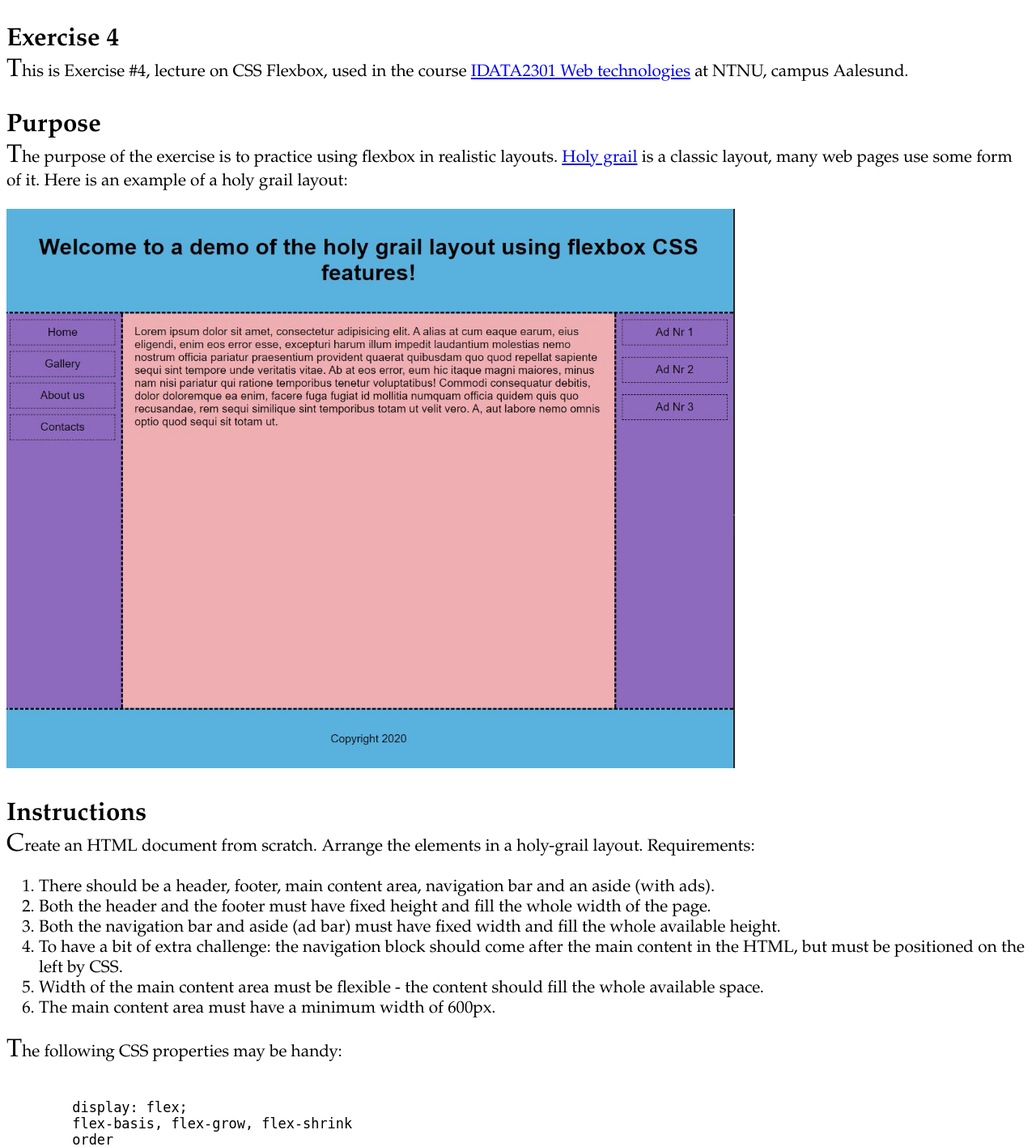
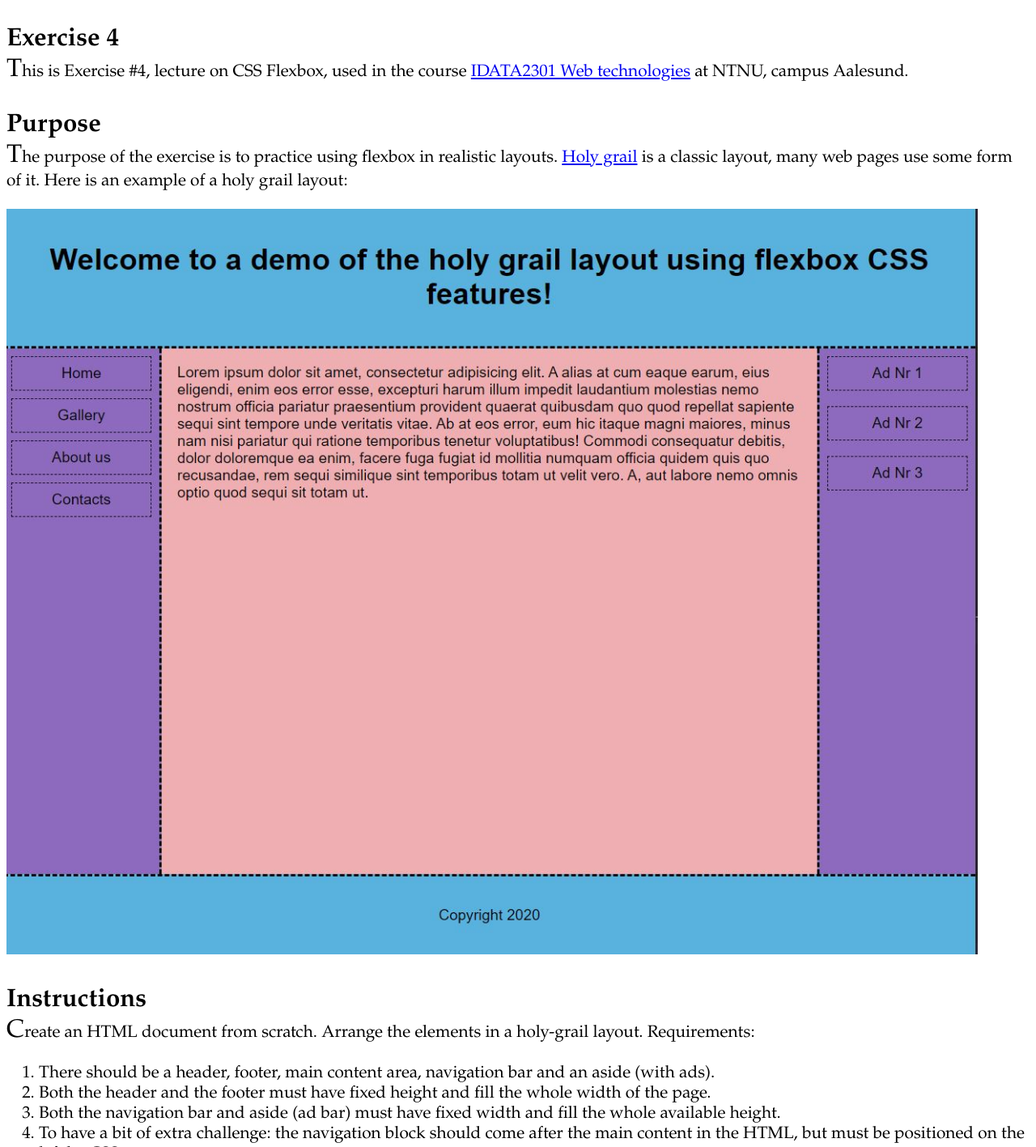
Before and after one commit to strazdinsg/web-examples, a PHP site: page /ex04-flexbox-holy-grail/exercise-4-flexbox-holy-grail.html in a window 1280 px wide. Shown: the top 1417 px of the page at 81% size. Run offline with PHP 8.4, Linux system fonts and the light colour scheme.

Commit message:
Generic reference image style

```diff
--- a/css-exercises/ex04-flexbox-holy-grail/exercise-4-flexbox-holy-grail.html
+++ b/css-exercises/ex04-flexbox-holy-grail/exercise-4-flexbox-holy-grail.html
@@ -4,13 +4,6 @@
     <meta charset="UTF-8">
     <title>Exercise 4 - Holy grail with Flexbox</title>
     <link rel="stylesheet" href="../exercise-base-style.css"/>
-    <style>
-        #reference-img {
-            min-width: 300px;
-            max-width: 900px;
-            width: 100vw;
-        }
-    </style>
 </head>
 
 <body>
@@ -28,7 +21,7 @@
         is a classic layout, many web pages use some form of it.
         Here is an example of a holy grail layout:
     </p>
-    <img src="img/holy-grail-example.jpg" id="reference-img" alt="Holy grail layout example"/>
+    <img src="img/holy-grail-example.jpg" class="reference-img" alt="Holy grail layout example"/>
 
     <h2>Instructions</h2>
     <p>Create an HTML document from scratch. Arrange the elements in a holy-grail layout.
--- a/css-exercises/exercise-base-style.css
+++ b/css-exercises/exercise-base-style.css
@@ -12,9 +12,17 @@ body {
 p {
     margin-top: 0;
 }
+
 p:first-letter {
     font-size: 1.5em;
 }
+
 h1, h2 {
     margin: 1em 0 0 0;
 }
+
+.reference-img {
+    min-width: 300px;
+    max-width: 1200px;
+    width: 100vw;
+}
```
